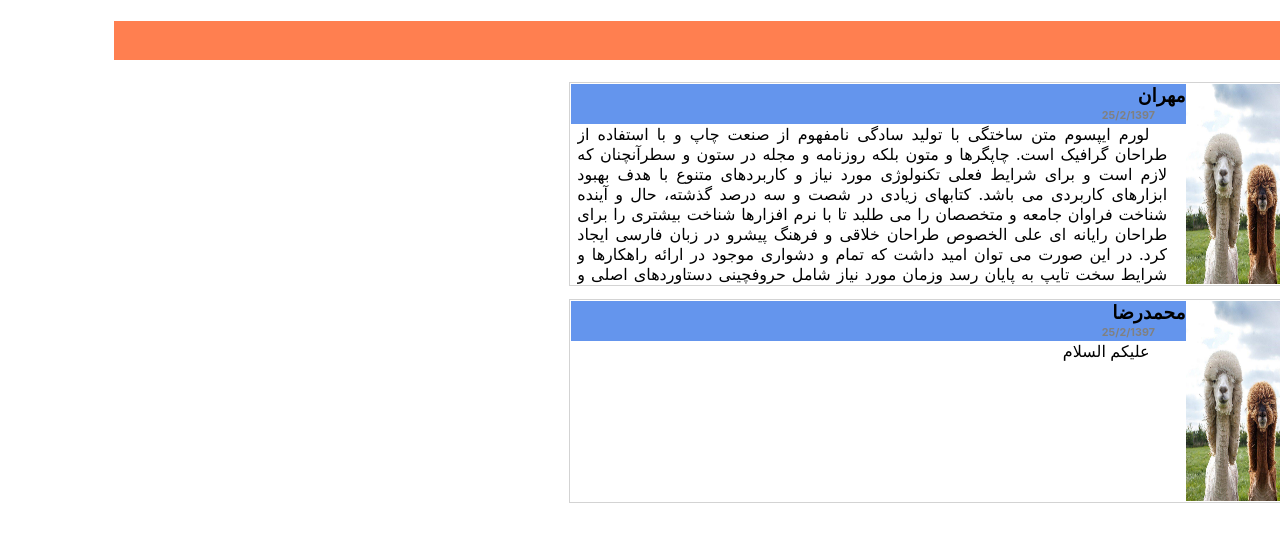
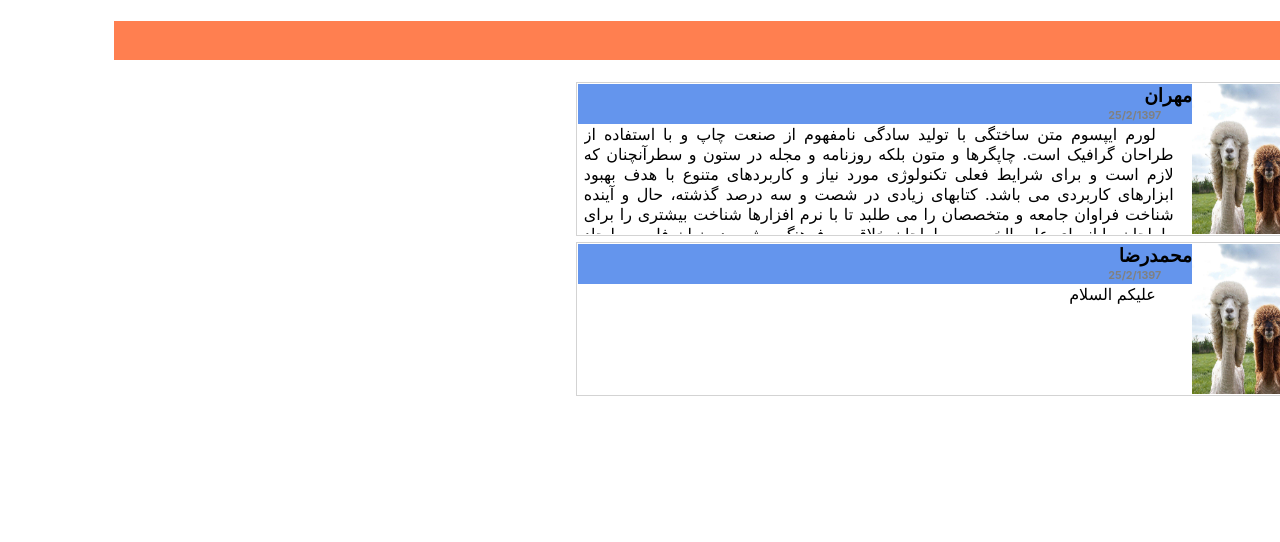
Before and after one commit to mehran-hosseinzadeh/Web-Project, a React (Create React App) app: page / in a window 1280 px wide. Shown: the top 542 px of the page. Built offline with nearby package versions, Linux system fonts and the light colour scheme.

Commit message:
finalize sizing - let's sleep:)

```diff
--- a/src/components/NewsItem.css
+++ b/src/components/NewsItem.css
@@ -1,8 +1,8 @@
 .news {
     width: 60vw;
     display: flex;
-    margin: 1vw;
-    height: 25vh;
+    margin: 0.5vw;
+    height: 150px;
     border-width: 1px;
     border-style: solid;
     padding: 1px;
@@ -10,15 +10,15 @@
 }
 
 .newsImage{
-    height: 100%;
+    height: 150px;
     /*min-width: 12vw;*/
     width: 20%;
 }
 
 .newsHeader{
     position: relative;
-    height: 20%;
-    min-width: 80%;
+    height: 40px;
+    width: 100%;
     margin: 0;
     background-color: cornflowerblue;
 }
@@ -33,13 +33,14 @@
 
 .newsTitle{
     display: inline;
+    margin: 0;
 }
 
 .newsDescription{
-    /*box-sizing: border-box;*/
+    box-sizing: border-box;
     overflow: hidden;
     margin: 0 3% 0 1%;
-    height: 80%;
+    height: 110px;
     min-width: 80%;
     text-overflow: ellipsis;
     text-align: justify;
```
